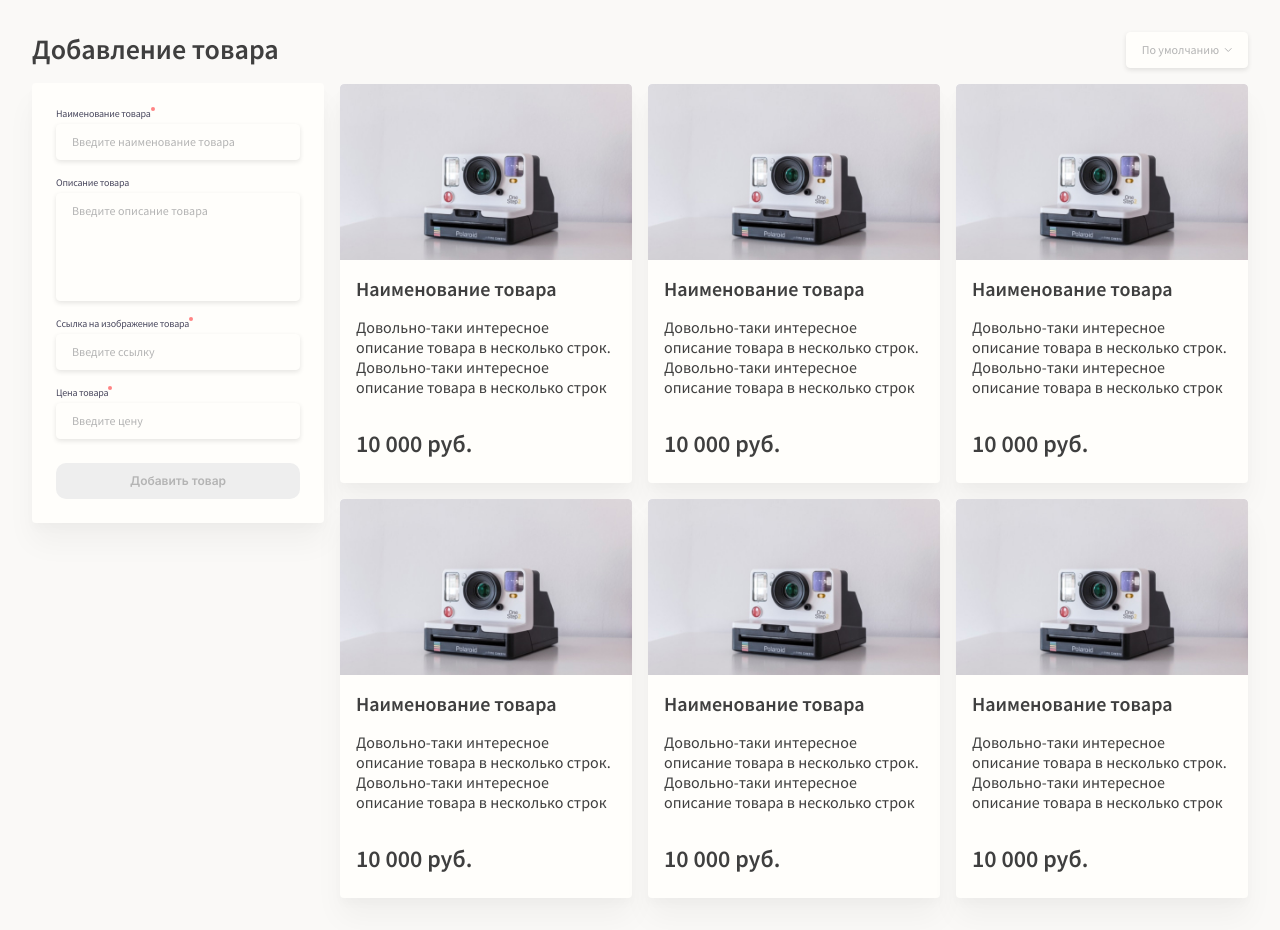
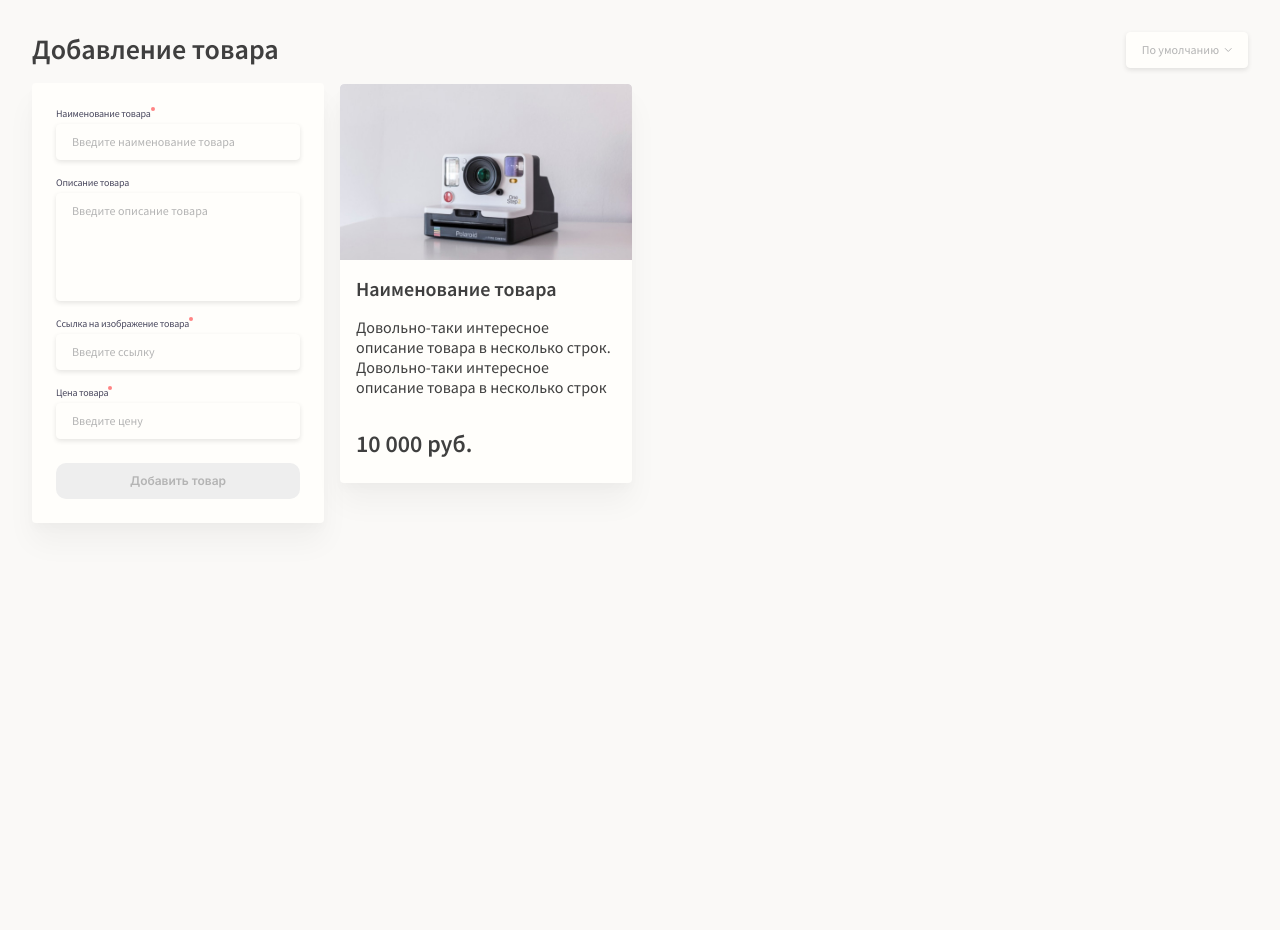
Before and after one commit to baraboza/idaproject, a Nuxt app: page / in a window 1280 px wide. After the commit the page ends 800 px from the top, so only its background shows below. Built offline with nearby package versions, Linux system fonts and the light colour scheme.

Commit message:
Разработка функционала добавления товара в общий список из формы

```diff
--- a/components/ProductAdd.vue
+++ b/components/ProductAdd.vue
@@ -3,7 +3,10 @@
     <p class="title">
       Добавление товара
     </p>
-    <form class="form">
+    <form
+      class="form"
+      @submit="onSubmit"
+    >
       <div
         v-for="(field, key) in fields"
         :key="key"
@@ -103,7 +106,8 @@ export default {
             const cond = (
               (key >= '0' && key <= '9') ||
               key === 'ArrowLeft' || key === 'ArrowRight' ||
-              key === 'Delete' || key === 'Backspace'
+              key === 'Delete' || key === 'Backspace' ||
+              key === 'Enter'
             )
 
             if (!cond) {
@@ -111,7 +115,6 @@ export default {
             }
           },
           onInput: (field) => {
-            console.log(field.value)
             field.value = field.value
               .replaceAll(' ', '')
               .replace(/(\d)(?=(\d\d\d)+([^\d]|$))/g, '$1 ')
@@ -141,6 +144,18 @@ export default {
         field.error = false
         field.errorText = ''
       }
+    },
+
+    onSubmit (e) {
+      e.preventDefault()
+      const product = {}
+
+      Object.entries(this.fields).forEach((item) => {
+        product[item[0]] = item[1].value
+        item[1].value = ''
+      })
+
+      this.$emit('submit', product)
     }
   }
 }
--- a/components/ProductItem.vue
+++ b/components/ProductItem.vue
@@ -1,12 +1,21 @@
 <template>
   <div class="box">
     <div class="img-box">
-      <img src="/images/product.jpg" alt="Наименование товара">
+      <img
+        :src="data.image"
+        :alt="data.title"
+      >
     </div>
     <div class="content">
-      <p class="title">Наименование товара</p>
-      <p class="description">Довольно-таки интересное описание товара в несколько строк. Довольно-таки интересное описание товара в несколько строк</p>
-      <p class="price">10 000 руб.</p>
+      <p class="title">
+        {{ data.title }}
+      </p>
+      <p class="description">
+        {{ data.description }}
+      </p>
+      <p class="price">
+        {{ data.price }} руб.
+      </p>
     </div>
     <button type="button" class="button-delete">
       <img src="/images/delete.svg" alt="">
@@ -16,7 +25,14 @@
 
 <script>
 export default {
-
+  props: {
+    data: {
+      type: Object,
+      default () {
+        return {}
+      }
+    }
+  }
 }
 </script>
 
--- a/components/ProductList.vue
+++ b/components/ProductList.vue
@@ -2,30 +2,23 @@
   <div class="container grid-container">
     <div class="grid-row">
       <div class="col-form grid-col">
-        <ProductAdd />
+        <ProductAdd
+          @submit="addItem"
+        />
       </div>
       <div class="col-list grid-col">
         <div class="sort">
           <SelectComponent />
         </div>
         <ul class="list grid-row">
-          <li class="item grid-col">
-            <ProductItem />
-          </li>
-          <li class="item grid-col">
-            <ProductItem />
-          </li>
-          <li class="item grid-col">
-            <ProductItem />
-          </li>
-          <li class="item grid-col">
-            <ProductItem />
-          </li>
-          <li class="item grid-col">
-            <ProductItem />
-          </li>
-          <li class="item grid-col">
-            <ProductItem />
+          <li
+            v-for="(item, index) in items"
+            :key="index"
+            class="item grid-col"
+          >
+            <ProductItem
+              :data="item"
+            />
           </li>
         </ul>
       </div>
@@ -35,7 +28,24 @@
 
 <script>
 export default {
+  data () {
+    return {
+      items: [
+        {
+          title: 'Наименование товара',
+          description: 'Довольно-таки интересное описание товара в несколько строк. Довольно-таки интересное описание товара в несколько строк',
+          image: '/images/product.jpg',
+          price: '10 000'
+        }
+      ]
+    }
+  },
 
+  methods: {
+    addItem (product) {
+      this.items.push(product)
+    }
+  }
 }
 </script>
 
```
